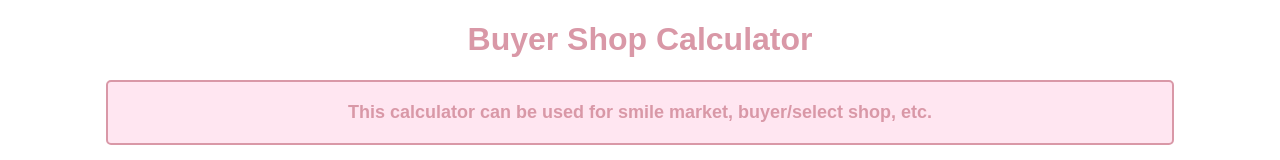
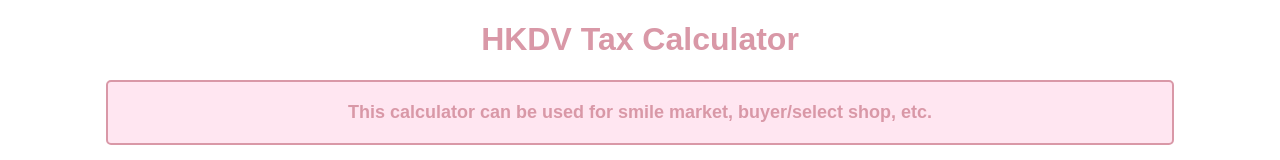
Before and after one commit to hkdvcalculator/BuyerShop, a plain HTML site: page index.html in a window 1280 px wide. Shown: the top 160 px of the page. Drawn offline with Linux system fonts and the light colour scheme.

Commit message:
index.html

```diff
--- a/index.html
+++ b/index.html
@@ -99,7 +99,7 @@
     </style>
 </head>
 <body>
-    <h1>Buyer Shop Calculator</h1>
+    <h1>HKDV Tax Calculator</h1>
     <div class="info-box">
         This calculator can be used for smile market, buyer/select shop, etc.
     </div>
```
